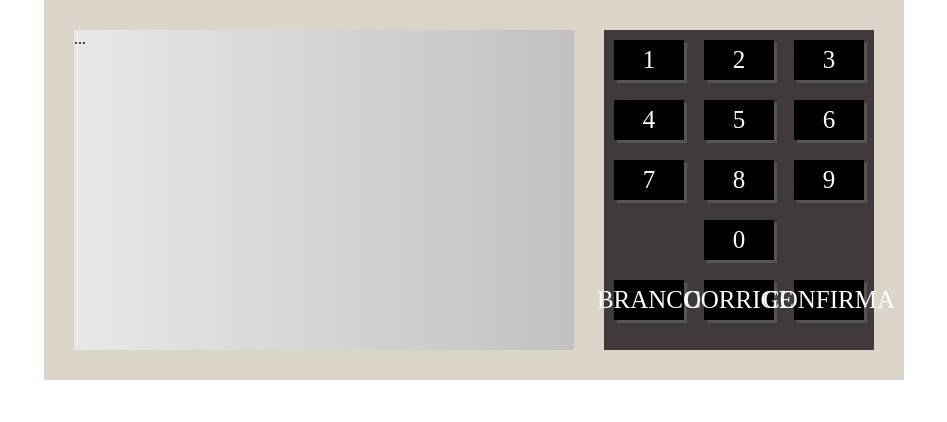
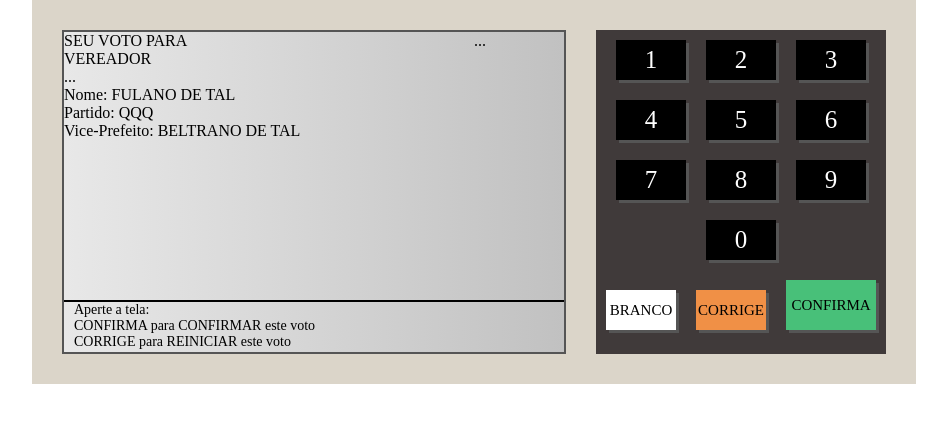
Before and after one commit to kelvyntelles/projeto-urna-eletronica-js, a plain HTML site: page index.html in a window 1280 px wide. Shown: the whole page, without its empty margins (166-1113 px from the left). Drawn offline with Linux system fonts and the light colour scheme.

Commit message:
interface part 2

```diff
--- a/index.html
+++ b/index.html
@@ -10,7 +10,32 @@
 <body>
     <div class="urna">
         <div class="tela">
-            ...
+            <div class="d-1">
+                <div class="d-1-left">
+                    <div class="d-1-1">
+                        <span>SEU VOTO PARA</span>
+                    </div>
+                    <div class="d-1-2">
+                        <span>VEREADOR</span>
+                    </div>
+                    <div class="d-1-3">
+                        ...
+                    </div>
+                    <div class="d-1-4">
+                        Nome: FULANO DE TAL<br />
+                        Partido: QQQ<br />
+                        Vice-Prefeito: BELTRANO DE TAL
+                    </div>
+                </div>
+                <div class="d-1-right">
+                    ...
+                </div>
+            </div>
+            <div class="d-2">
+                Aperte a tela:<br />
+                CONFIRMA para CONFIRMAR este voto<br />
+                CORRIGE para REINICIAR este voto
+            </div>
         </div>
         <div class="teclado">
             <div class="teclado--linha">
@@ -32,9 +57,9 @@
                 <div class="teclado--botao">0</div>
             </div>
             <div class="teclado--linha">
-                <div class="teclado--botao">BRANCO</div>
-                <div class="teclado--botao">CORRIGE</div>
-                <div class="teclado--botao">CONFIRMA</div>
+                <div class="teclado--botao botao--branco">BRANCO</div>
+                <div class="teclado--botao botao--corrige">CORRIGE</div>
+                <div class="teclado--botao botao--confirma">CONFIRMA</div>
             </div>
         </div>
     </div>
--- a/style.css
+++ b/style.css
@@ -13,7 +13,10 @@ body {
 .tela {
     width: 500px;
     height: 320px;
-    background: linear-gradient(to right, #E8E8E8, #C1C1C1)
+    background: linear-gradient(to right, #E8E8E8, #C1C1C1);
+    border: 2px solid #555;
+    display: flex;
+    flex-direction: column;
 }
 .teclado {
     margin-left: 30px;
@@ -22,6 +25,7 @@ body {
 .teclado--linha {
     display: flex;
     justify-content: center;
+    align-items: flex-end;
 }
 .teclado--botao {
     width: 70px;
@@ -36,3 +40,38 @@ body {
     cursor: pointer;
     box-shadow: 3px 3px 0px #555;
 }
+.botao--branco {
+    background-color: #FFF;
+    color: #000;
+    font-size: 15px;
+}
+.botao--corrige {
+    background-color: #F09046;
+    color: #000;
+    font-size: 15px;
+}
+.botao--confirma {
+    background-color: #48C079;
+    color: #000;
+    font-size: 15px;
+    width: 90px;
+    height: 50px;
+}
+
+.d-1 {
+    flex: 1;
+    display: flex;
+}
+.d-1-left {
+    flex: 1;
+}
+.d-1-right {
+    width: 90px;
+}
+
+.d-2 {
+    height: 50px;
+    font-size: 14px;
+    border-top: 2px solid #000;
+    padding-left: 10px;
+}
```
